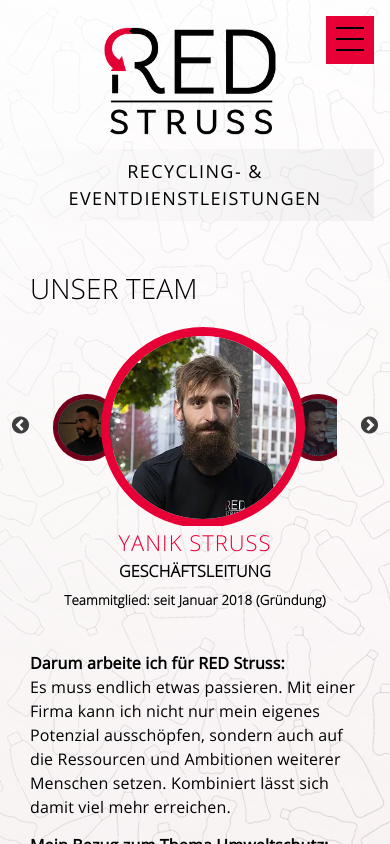
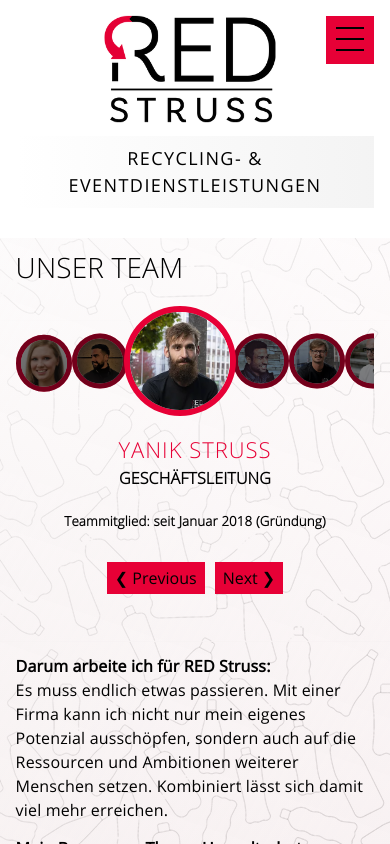
Before and after one commit to weeebr/red-struss, a React (Create React App) app: page /team in a window 390 px wide. Shown: the top 844 px of the page. Built offline with nearby package versions, Linux system fonts and the light colour scheme.

Commit message:
improve mobile + slider-text styles, change nav colors, add prev/next team

```diff
--- a/src/GlobalStyle.js
+++ b/src/GlobalStyle.js
@@ -157,10 +157,10 @@
         }
 
         ${breakpoint(device.phone)} {
-          padding: 4%;
+          padding: 0;
           width: 100%;
           background: transparent;
-    box-shadow: none;
+          box-shadow: none;
         }
       }
     }
--- a/src/page-components/Footer.js
+++ b/src/page-components/Footer.js
@@ -37,7 +37,7 @@
     padding: 60px 20px 60px 40px;
 
     ${breakpoint(device.phone)} {
-      padding: 3%;
+      padding: 4%;
     }
 
     .footer-cards {
@@ -185,7 +185,7 @@
   transition: all 0.3s ease;
 
   ${breakpoint(device.phone)} {
-    max-width: 92%;
+    max-width: 100%;
     margin: 20px 0 0 0;
     padding-bottom: 6%;
   }
@@ -211,6 +211,10 @@
 
   .img-wrapper {
     justify-self: flex-end;
+
+    img {
+      max-height: 60px;
+    }
   }
 `;
 
--- a/src/page-components/Header.js
+++ b/src/page-components/Header.js
@@ -31,8 +31,9 @@
   }
 
   ${breakpoint(device.phone)} {
-    margin: 8px 4% -10px 4%;
-    padding: 20px 0;
+    margin: 0;
+    padding: 4%;
+    background: white;
   }
 
   && a {
--- a/src/page-components/Navigation.js
+++ b/src/page-components/Navigation.js
@@ -39,9 +39,7 @@
       }
 
       &.active {
-        font-family: OpenSansBold;
         background: ${colors.primaryRed};
-        color: white;
 
         &:first-child {
           border-bottom: 1px solid ${colors.primaryRed};
@@ -51,7 +49,6 @@
 
       &:focus,
       &:hover {
-        color: white;
         border-bottom: 1px solid ${colors.primaryRed};
         background: ${colors.primaryRed};
         padding: 12px 15px 12px 25px;
--- a/src/pages/AngeboteDienstleistungen/AngeboteDienstleistungen.js
+++ b/src/pages/AngeboteDienstleistungen/AngeboteDienstleistungen.js
@@ -13,7 +13,7 @@
     const isIdSet = () => url.substring(1).includes("/");
 
     history.push(
-      (isIdSet ? url.substring(0, url.lastIndexOf("/")) : url) + "/" + id
+      (isIdSet() ? url.substring(0, url.lastIndexOf("/")) : url) + "/" + id
     );
   };
 
--- a/src/pages/Home.js
+++ b/src/pages/Home.js
@@ -84,12 +84,18 @@
 
   .slider-text {
     position: absolute;
-    top: 56%;
-    left: 29%;
+    bottom: 10%;
+    left: 25%;
     width: 50%;
     padding: 20px;
     box-shadow: 0 0 14px #b3b3b3;
     background: white;
+
+    ${breakpoint(device.tablet)} {
+      bottom: 5%;
+      left: 5%;
+      width: 90%;
+    }
 
     ${breakpoint(device.phone)} {
       left: 0;
@@ -193,6 +199,10 @@
   );
 };
 
+const SliderWrapper = styled.div`
+  position: relative;
+`;
+
 const Home = () => {
   const [currentSlideIdx, setCurrentSlideIdx] = React.useState(0);
 
@@ -229,6 +239,7 @@
   return (
     <StyledHome>
       <h1>Home</h1>
+      <SliderWrapper>
         <SlickSlider
           arrows
           dots
@@ -236,6 +247,8 @@
           slidesToShow={1}
           centerMode
           focusOnSelect
+          autoplay
+          autoplaySpeed={4500}
           centerPadding={0}
           afterChange={setCurrentSlideIdx}
           customPaging={customPaging}
@@ -253,6 +266,7 @@
             ) : null}
           </Hidden>
         ))}
+      </SliderWrapper>
       <p>Entdecken Sie die passende Dienstleistung für Sie als ...</p>
       <div className="angebote">
         <Angebot id={0} img={unternehmenImage} text="Unternehmen" />
--- a/src/pages/UnserTeam/ProfileInfo.js
+++ b/src/pages/UnserTeam/ProfileInfo.js
@@ -21,13 +21,19 @@
     text-align: center;
   }
 
-  .since {
+  button {
+    background: ${colors.primaryRed};
+    padding: 4px 8px;
     margin-bottom: 40px;
     margin-top: 8px;
+
+    &:not(:last-child) {
+      margin-right: 10px;
+    }
   }
 `;
 
-const Profileinfo = ({ member, idx, currentSlideIdx }) => {
+const Profileinfo = ({ member, idx, currentSlideIdx, slider }) => {
   const {
     name,
     seit,
@@ -38,6 +44,13 @@
     einzigartig,
   } = member;
 
+  const nextSlide = () => {
+    slider.current.next();
+  };
+  const prevSlide = () => {
+    slider.current.prev();
+  };
+
   return (
     <Hidden key={`hidden-${idx}`} xsUp={idx !== currentSlideIdx}>
       <StyledDiv>
@@ -46,6 +59,10 @@
         <h5 className="since">
           <strong>Teammitglied: seit {seit}</strong>
         </h5>
+        <div style={{ textAlign: "center" }}>
+          <button onClick={prevSlide}>❮ Previous</button>
+          <button onClick={nextSlide}>Next ❯</button>
+        </div>
         <p style={{ marginTop: 20 }}>
           <strong>Darum arbeite ich für RED Struss: </strong>
           <br />
--- /dev/null
+++ b/src/pages/UnserTeam/Slider.js
@@ -0,0 +1,139 @@
+import React from "react";
+import { SlickSlider } from "../../vendors";
+import Profileinfo from "./ProfileInfo";
+import Image from "../../generic-components/Image";
+import { getImage } from "./ProfileImages";
+import styled from "styled-components";
+import { colors, device, breakpoint } from "../../theme";
+
+const SliderWrapper = styled.div`
+  margin: 0 7%;
+
+  ${breakpoint(device.phone)} {
+    margin: 0;
+  }
+
+  .slick-slider {
+    .slick-list {
+      position: relative;
+
+      .slick-track {
+        margin-bottom: 10px;
+
+        ${breakpoint(device.phone)} {
+          padding-bottom: 4%;
+          margin: 0;
+        }
+      }
+
+      .slick-slide {
+        transition: all 0.3s ease;
+        position: relative;
+        cursor: pointer;
+        transform: translateY(50%);
+
+        &.slick-current {
+          transform-origin: top center;
+          transform: scale(2);
+          z-index: 2;
+          margin: 0 2%;
+
+          img {
+            border: 5px solid ${colors.primaryRed};
+
+            ${breakpoint(device.phone)} {
+              border: 3px solid ${colors.primaryRed};
+            }
+          }
+        }
+
+        &:not(.slick-current) {
+          div::before {
+            position: absolute;
+            content: "";
+            display: block;
+            height: 100%;
+            width: 100%;
+            border-radius: 50%;
+            background: rgba(0, 0, 0, 0.5);
+          }
+        }
+
+        img {
+          border-radius: 50%;
+          border: 10px solid ${colors.primaryRed};
+
+          ${breakpoint(device.phone)} {
+            border: 5px solid ${colors.primaryRed};
+          }
+        }
+      }
+    }
+
+    .slick-prev {
+      left: -15%;
+    }
+
+    .slick-next {
+      right: -15%;
+    }
+
+    .slick-prev,
+    .slick-next {
+      top: calc(50% - 1px);
+
+      ${breakpoint(device.phone)} {
+        top: 50%;
+      }
+
+      &::before {
+        color: black;
+      }
+    }
+  }
+`;
+
+const Slider = React.forwardRef(({ mitarbeiter }, ref) => {
+  let slider = React.createRef(null);
+
+  const [currentSlideIdx, setCurrentSlideIdx] = React.useState(0);
+
+  return (
+    <>
+      <SliderWrapper>
+        <SlickSlider
+          ref={slider}
+          infinite
+          slidesToShow={7}
+          centerMode
+          arrows={false}
+          focusOnSelect
+          centerPadding={40}
+          afterChange={setCurrentSlideIdx}
+          responsive={[
+            {
+              breakpoint: 600,
+              settings: {
+                slidesToShow: 5,
+              },
+            },
+          ]}
+        >
+          {mitarbeiter.map((m, idx) => (
+            <Image key={`img-${idx}`} src={getImage(m.name)} />
+          ))}
+        </SlickSlider>
+      </SliderWrapper>
+      {mitarbeiter.map((m, idx) => (
+        <Profileinfo
+          member={m}
+          key={`hidden-${idx}`}
+          idx={idx}
+          slider={slider}
+          currentSlideIdx={currentSlideIdx}
+        />
+      ))}
+    </>
+  );
+});
+export default Slider;
--- a/src/pages/UnserTeam/UnserTeam.js
+++ b/src/pages/UnserTeam/UnserTeam.js
@@ -1,103 +1,6 @@
 import React from "react";
-import { SlickSlider } from "../../vendors";
 import mitarbeiter from "../../assets/data/mitarbeiter";
-import Image from "../../generic-components/Image";
-import { getImage } from "./ProfileImages";
-import styled from "styled-components";
-import Profileinfo from "./ProfileInfo";
-import { colors, device, breakpoint } from "../../theme";
-
-const SliderWrapper = styled.div`
-  margin: 0 7%;
-
-  .slick-slider {
-    .slick-list {
-      position: relative;
-
-      .slick-track {
-        margin-bottom: 10px;
-
-        ${breakpoint(device.phone)} {
-          padding-bottom: 22%;
-          margin: 0;
-        }
-      }
-
-      .slick-slide {
-        transition: all 0.3s ease;
-        position: relative;
-        cursor: pointer;
-        transform: translateY(50%);
-
-        ${breakpoint(device.phone)} {
-          transform: translateY(100%);
-        }
-
-        &.slick-current {
-          transform-origin: top center;
-          transform: scale(2);
-          z-index: 2;
-          margin: 0 2%;
-
-          ${breakpoint(device.phone)} {
-            transform: scale(3);
-            margin: 0 3.5%;
-          }
-
-          img {
-            border: 5px solid ${colors.primaryRed};
-
-            ${breakpoint(device.phone)} {
-              border: 3px solid ${colors.primaryRed};
-            }
-          }
-        }
-
-        &:not(.slick-current) {
-          div::before {
-            position: absolute;
-            content: "";
-            display: block;
-            height: 100%;
-            width: 100%;
-            border-radius: 50%;
-            background: rgba(0, 0, 0, 0.5);
-          }
-        }
-
-        img {
-          border-radius: 50%;
-          border: 10px solid ${colors.primaryRed};
-
-          ${breakpoint(device.phone)} {
-            border: 5px solid ${colors.primaryRed};
-          }
-        }
-      }
-    }
-
-    .slick-prev {
-      left: -15%;
-    }
-
-    .slick-next {
-      right: -15%;
-    }
-
-    .slick-prev,
-    .slick-next {
-      top: calc(50% - 1px);
-
-      ${breakpoint(device.phone)} {
-        top: 50%;
-      }
-
-      &::before {
-        color: black;
-      }
-    }
-  }
-`;
+import Slider from "./Slider";
 
 const shuffleArray = array => {
   for (let i = array.length - 1; i > 0; i--) {
@@ -111,42 +14,10 @@
 shuffleArray(mitarbeiter);
 
 const UnserTeam = () => {
-  const [currentSlideIdx, setCurrentSlideIdx] = React.useState(0);
-
   return (
     <>
       <h1>Unser Team</h1>
-      <SliderWrapper>
-        <SlickSlider
-          arrows
-          infinite
-          slidesToShow={7}
-          centerMode
-          focusOnSelect
-          centerPadding={40}
-          afterChange={setCurrentSlideIdx}
-          responsive={[
-            {
-              breakpoint: 600,
-              settings: {
-                slidesToShow: 3,
-              },
-            },
-          ]}
-        >
-          {mitarbeiter.map((m, idx) => (
-            <Image key={`img-${idx}`} src={getImage(m.name)} />
-          ))}
-        </SlickSlider>
-      </SliderWrapper>
-      {mitarbeiter.map((m, idx) => (
-        <Profileinfo
-          member={m}
-          key={`hidden-${idx}`}
-          idx={idx}
-          currentSlideIdx={currentSlideIdx}
-        />
-      ))}
+      <Slider mitarbeiter={mitarbeiter} />
     </>
   );
 };
--- a/src/vendors.js
+++ b/src/vendors.js
@@ -3,6 +3,27 @@
 import "slick-carousel/slick/slick.css";
 import "slick-carousel/slick/slick-theme.css";
 
-export const SlickSlider = props => (
-  <Slider {...props}>{props.children}</Slider>
-);
+export class SlickSlider extends React.Component {
+  constructor(props) {
+    super(props);
+    this.next = this.next.bind(this);
+    this.prev = this.prev.bind(this);
+  }
+  next() {
+    this.slider.slickNext();
+  }
+  prev() {
+    this.slider.slickPrev();
+  }
+
+  render() {
+    const props = this.props;
+    return (
+      <>
+        <Slider ref={c => (this.slider = c)} {...props}>
+          {props.children}
+        </Slider>
+      </>
+    );
+  }
+}
```
Also changed, not shown: src/pages/AngeboteDienstleistungen/TabsComponent.js (+10 -1 lines). Lines whose indentation alone changed are shown as unchanged.
